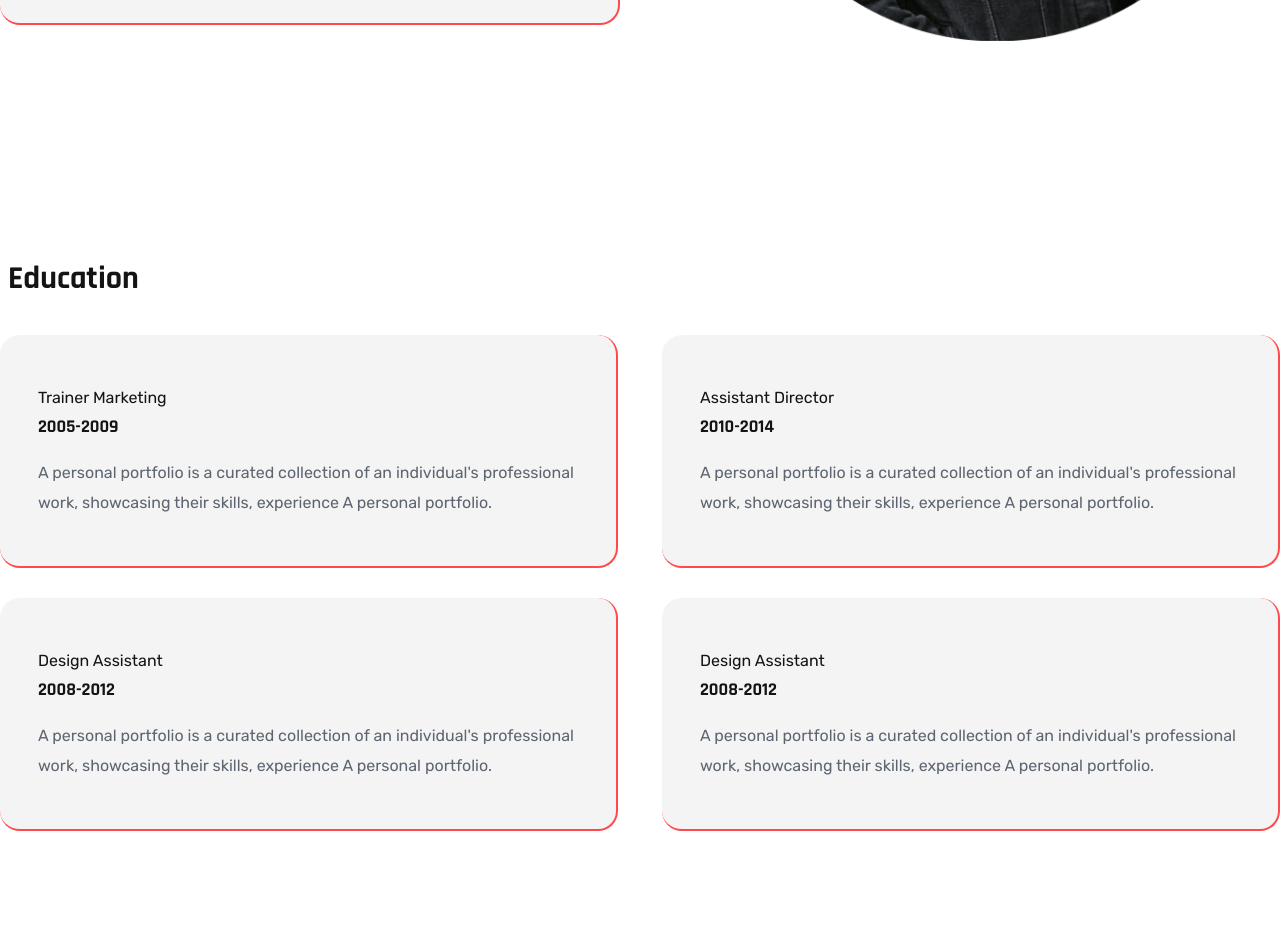
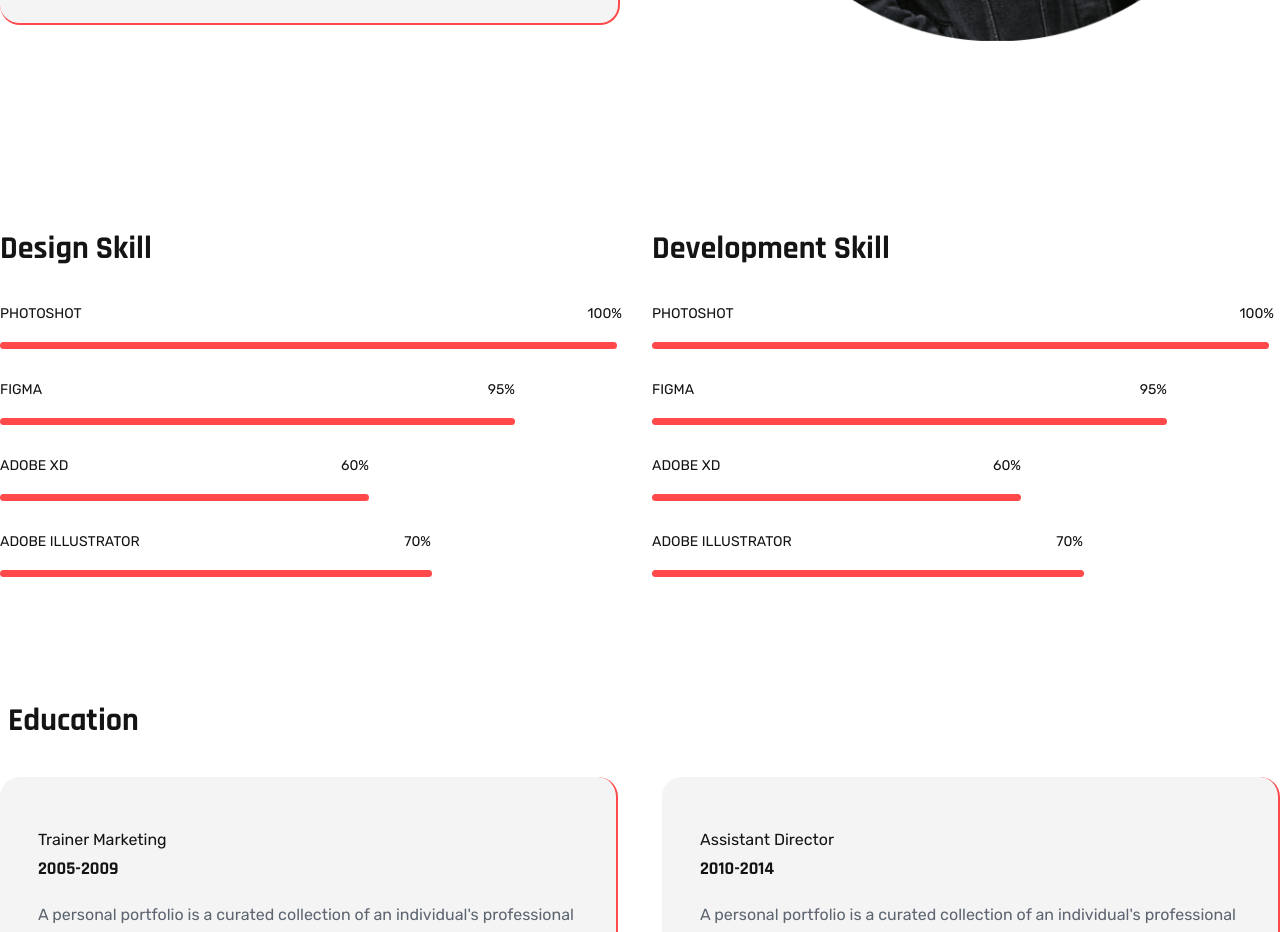
Before and after one commit to devrafsun10/renni, a React (Vite) app: page / in a window 1280 px wide. Shown: the part 2760-3692 px from the top of the page. Before the commit the page ends 3636 px from the top, so only its background shows below. Built offline with nearby package versions, Linux system fonts and the light colour scheme.

Commit message:
skill part

```diff
--- a/src/App.jsx
+++ b/src/App.jsx
@@ -5,6 +5,7 @@ import Counter from "./components/Counter/Counter"
 import Navbar from "./components/Navbar/Navbar"
 import Protfolio from "./components/Protfolio/Protfolio"
 import Service from "./components/Service/Service"
+import Skill from "./components/Skill/Skill"
 import Education from "./Education/Education"
 
 function App() {
@@ -18,6 +19,7 @@ function App() {
     <Counter/>
     <Service />
     <Protfolio />
+    <Skill />
     <Education />
     </>
   )
--- /dev/null
+++ b/src/components/Skill/Skill.jsx
@@ -0,0 +1,115 @@
+import React from 'react'
+
+const Skill = () => {
+  return (
+    <div>
+        <div className="pt-22.5">
+      <div className="container">
+        <div className="flex gap-x-7.5">
+          <div className="w-155.5">
+            <h2 className="text-[32px] font-bold text-[#141414] font-primary">
+              Design Skill
+            </h2>
+            <div>
+              <div className="flex items-center justify-between mt-[30px] ">
+                <p className="text-[14px] font-normal text-[#141414] font-secondary">
+                  PHOTOSHOT
+                </p>
+                <p className="text-[14px] font-normal text-[#141414] font-secondary">
+                  100%
+                </p>
+              </div>
+              <div className="w-154.25 h-1.75 bg-[#FF494A] mt-4.5 rounded-[14px]"></div>
+            </div>
+            <div>
+              <div className="flex items-center justify-between mt-7.5 w-128.75  ">
+                <p className="text-[14px] font-normal text-[#141414] font-secondary">
+                  FIGMA
+                </p>
+                <p className="text-[14px] font-normal text-[#141414] font-secondary">
+                  95%
+                </p>
+              </div>
+              <div className="w-[515px] h-[7px] bg-[#FF494A] mt-[18px] rounded-[14px]"></div>
+            </div>
+            <div>
+              <div className="flex items-center justify-between mt-[30px] w-[369px]   ">
+                <p className="text-[14px] font-normal text-[#141414] font-secondary">
+                  ADOBE XD
+                </p>
+                <p className="text-[14px] font-normal text-[#141414] font-secondary">
+                  60%
+                </p>
+              </div>
+              <div className="w-[369px] h-[7px] bg-[#FF494A] mt-[18px] rounded-[14px]"></div>
+            </div>
+            <div>
+              <div className="flex items-center justify-between mt-[30px] w-[431px]  ">
+                <p className="text-[14px] font-normal text-[#141414] font-secondary">
+                  ADOBE ILLUSTRATOR
+                </p>
+                <p className="text-[14px] font-normal text-[#141414] font-secondary">
+                  70%
+                </p>
+              </div>
+              <div className="w-[432px] h-[7px] bg-[#FF494A] mt-[18px] rounded-[14px]"></div>
+            </div>
+          </div>
+          <div className="w-[622px]">
+            <h2 className="text-[32px] font-bold text-[#141414] font-primary">
+              Development Skill
+            </h2>
+            <div>
+              <div className="flex items-center justify-between mt-[30px] ">
+                <p className="text-[14px] font-normal text-[#141414] font-secondary">
+                  PHOTOSHOT
+                </p>
+                <p className="text-[14px] font-normal text-[#141414] font-secondary">
+                  100%
+                </p>
+              </div>
+              <div className="w-[617px] h-[7px] bg-[#FF494A] mt-[18px] rounded-[14px]"></div>
+            </div>
+            <div>
+              <div className="flex items-center justify-between mt-[30px] w-[515px]  ">
+                <p className="text-[14px] font-normal text-[#141414] font-secondary">
+                  FIGMA
+                </p>
+                <p className="text-[14px] font-normal text-[#141414] font-secondary">
+                  95%
+                </p>
+              </div>
+              <div className="w-[515px] h-[7px] bg-[#FF494A] mt-[18px] rounded-[14px]"></div>
+            </div>
+            <div>
+              <div className="flex items-center justify-between mt-[30px] w-[369px]   ">
+                <p className="text-[14px] font-normal text-[#141414] font-secondary">
+                  ADOBE XD
+                </p>
+                <p className="text-[14px] font-normal text-[#141414] font-secondary">
+                  60%
+                </p>
+              </div>
+              <div className="w-[369px] h-[7px] bg-[#FF494A] mt-[18px] rounded-[14px]"></div>
+            </div>
+            <div>
+              <div className="flex items-center justify-between mt-[30px] w-[431px]  ">
+                <p className="text-[14px] font-normal text-[#141414] font-secondary">
+                  ADOBE ILLUSTRATOR
+                </p>
+                <p className="text-[14px] font-normal text-[#141414] font-secondary">
+                  70%
+                </p>
+              </div>
+              <div className="w-[432px] h-[7px] bg-[#FF494A] mt-[18px] rounded-[14px]"></div>
+            </div>
+          </div>
+        </div>
+      </div>
+    </div>
+
+    </div>
+  )
+}
+
+export default Skill
```
